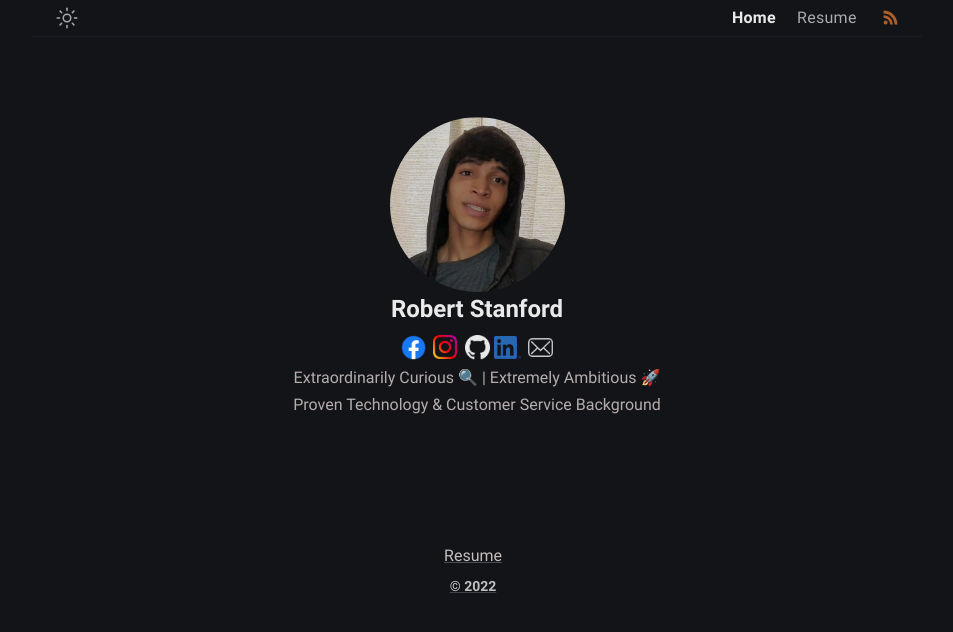
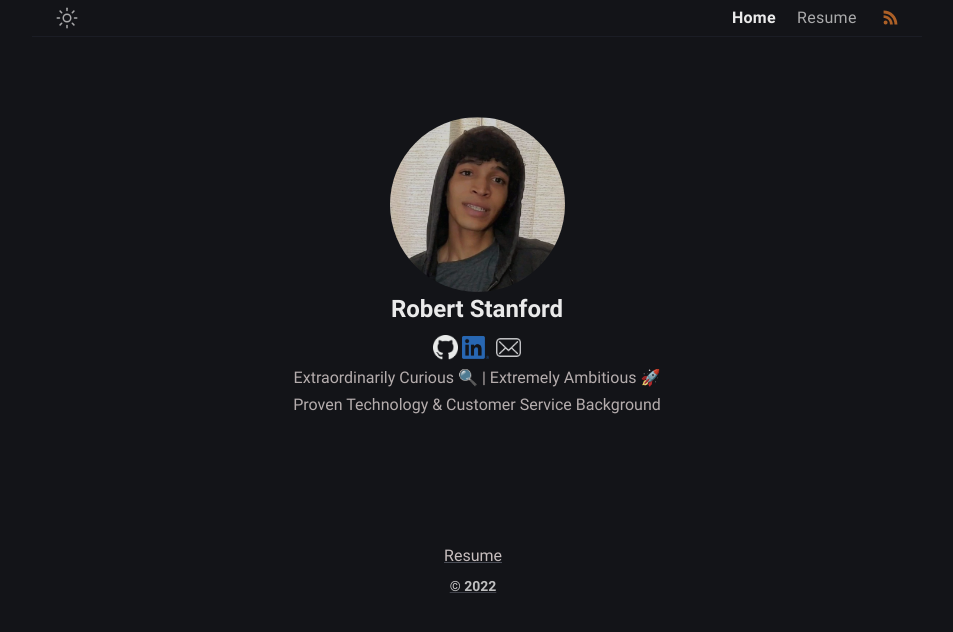
Before and after one commit to shmor3/personal-site, a Jekyll site: the page built from index.md, in a window 1280 px wide. Shown: the top 632 px of the page, without its empty margins (163-1116 px from the left). Built offline with Jekyll 4.4.1, drawn with Linux system fonts in a browser that asks for light colours.

Commit message:
Social Media Links Updates

```diff
--- a/_includes/author.html
+++ b/_includes/author.html
@@ -9,8 +9,6 @@
 </a>
   <h2 class="author-name"><a href="/">{{ site.author.name }}</a></h2>
   <span>
-    <a href="https://facebook.com/robertandstuff/"><img class="social-media" src="../media/f_logo_RGB-Blue_58.png" height="25rem" alt="facebook"/></a>
-    <a href="https://instagram.com/robertandstuff/"><img class="social-media" src="../media/Instagram_Glyph_Gradient_RGB.png" height="24rem" alt="instagram"/></a>
     <a href="https://github.com/shmor3"><img class="social-media-darkmode" src="../media/GitHub-Mark-64px.png" height="25rem" alt="github"/></a>
     <a href="https://www.linkedin.com/in/robertestanford/"><img class="social-media" src="../media/LI-In-Bug.png" height="23rem" alt="linkedin"/></a>
     <a href="mailto:contact@rstanford.com"><img class="social-media-darkmode" src="../media/586624.png" height="25rem" alt="email"/></a>
```
Also changed, not shown: 3 other files.
